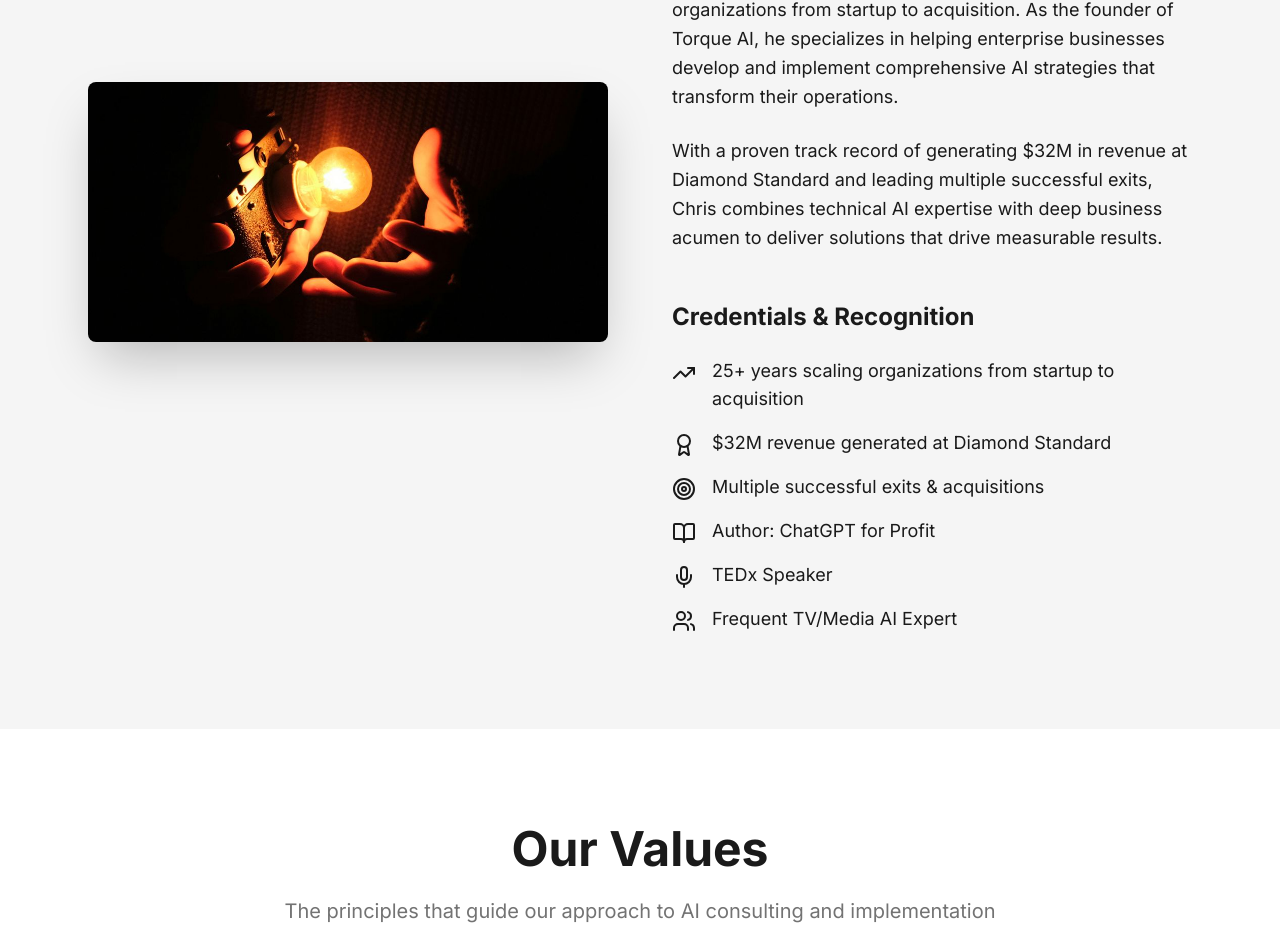
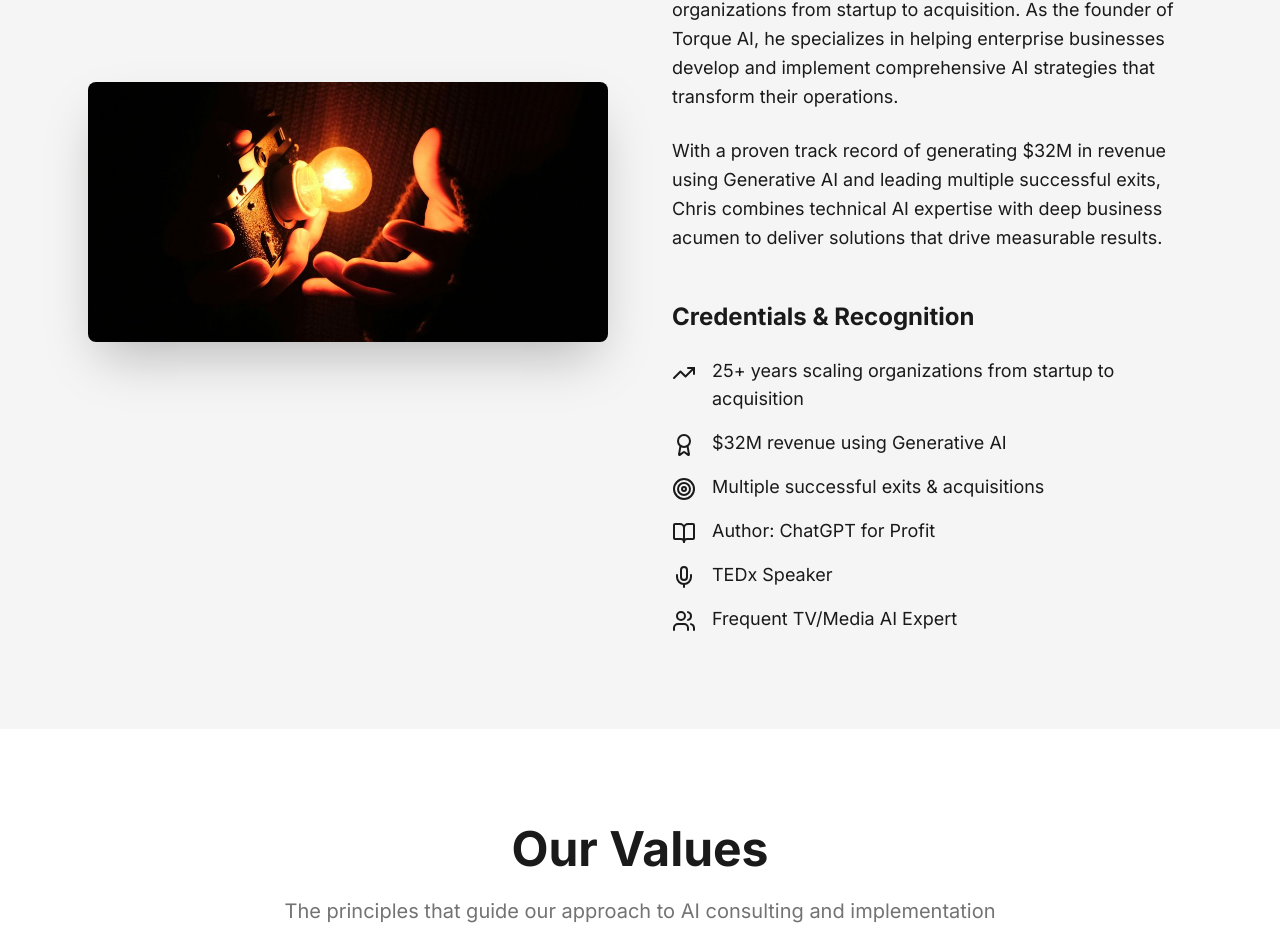
Before and after one commit to chrisdessi/torque-ai-genesis-site, a React (Vite) app: page /about in a window 1280 px wide. Shown: the part 1154-2087 px from the top of the page. Built offline with nearby package versions, Linux system fonts and the light colour scheme.

Commit message:
Update revenue statement

```diff
--- a/src/pages/About.tsx
+++ b/src/pages/About.tsx
@@ -8,7 +8,7 @@ import chrisProfile from "@/assets/chris-profile.jpg";
 const About = () => {
   const credentials = [
     { icon: TrendingUp, text: "25+ years scaling organizations from startup to acquisition" },
-    { icon: Award, text: "$32M revenue generated at Diamond Standard" },
+    { icon: Award, text: "$32M revenue using Generative AI" },
     { icon: Target, text: "Multiple successful exits & acquisitions" },
     { icon: BookOpen, text: "Author: ChatGPT for Profit" },
     { icon: Mic, text: "TEDx Speaker" },
@@ -118,7 +118,7 @@ const About = () => {
               </p>
 
               <p className="text-lg leading-relaxed">
-                With a proven track record of generating $32M in revenue at Diamond Standard and
+                With a proven track record of generating $32M in revenue using Generative AI and
                 leading multiple successful exits, Chris combines technical AI expertise with
                 deep business acumen to deliver solutions that drive measurable results.
               </p>
```
